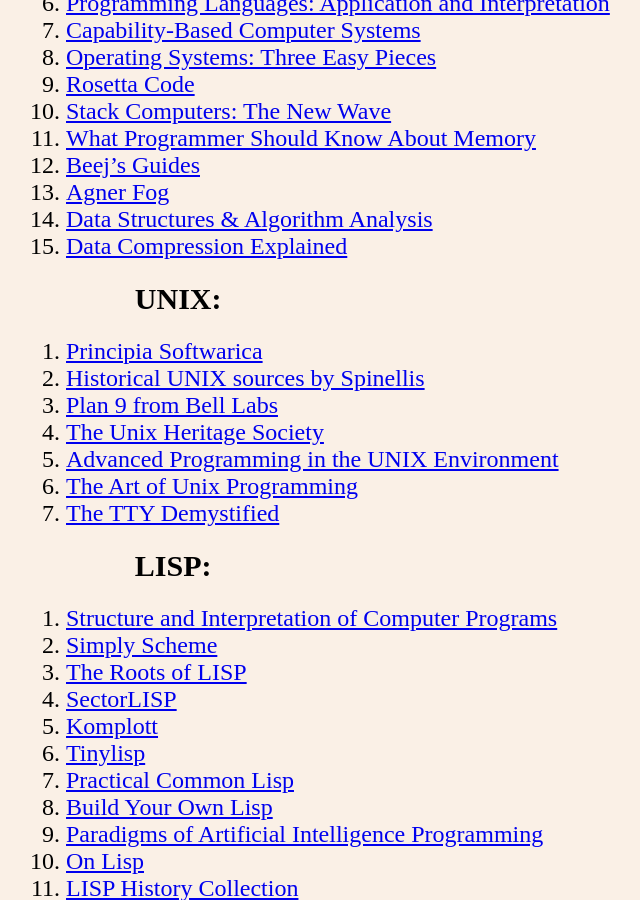
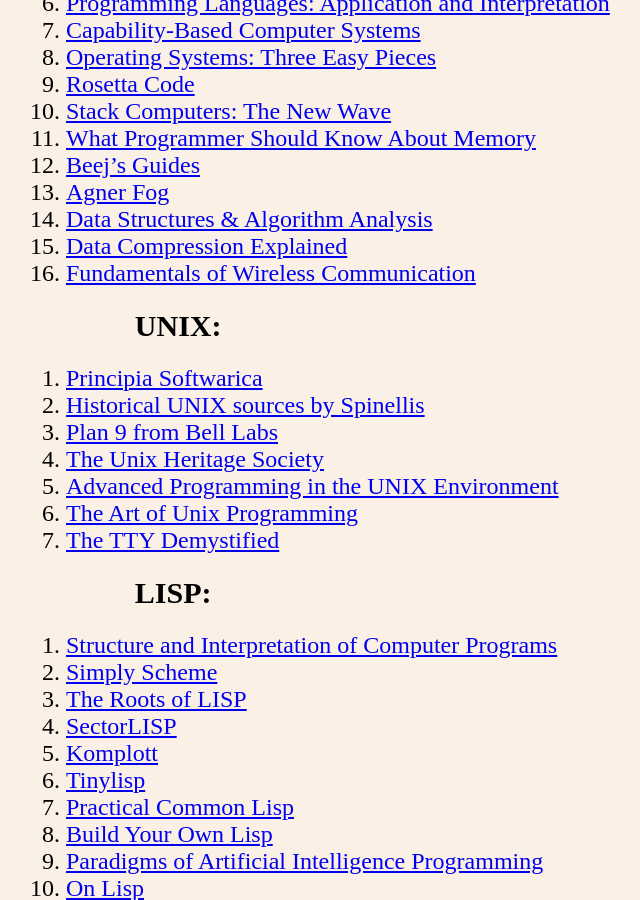
Before and after one commit to TeAeg/teaeg.github.io, a Jekyll site: the page built from index.md, in a window 1280 px wide and 900 px high, scrolled down 1088 px. Shown: the whole window, without its empty margins (70-710 px from the left). Built offline with Jekyll 4.4.1, drawn with Linux system fonts in a browser that asks for light colours; our own code applies the rules of GitHub Pages for plain Markdown files.

Commit message:
Added a link to "Fundamentals of Wireless Communication"
Added a link to "Fundamentals of Wireless Communication" textbook by David Tse and Pramod Viswanath

```diff
--- a/index.md
+++ b/index.md
@@ -37,6 +37,7 @@
 13. [Agner Fog](https://www.agner.org/optimize)
 14. [Data Structures & Algorithm Analysis](https://people.cs.vt.edu/~shaffer/Book)
 15. [Data Compression Explained](https://mattmahoney.net/dc/dce.html)
+16. [Fundamentals of Wireless Communication](https://web.stanford.edu/~dntse/wireless_book.html)
 
 ## UNIX:
 1. [Principia Softwarica](https://principia-softwarica.org)
```
